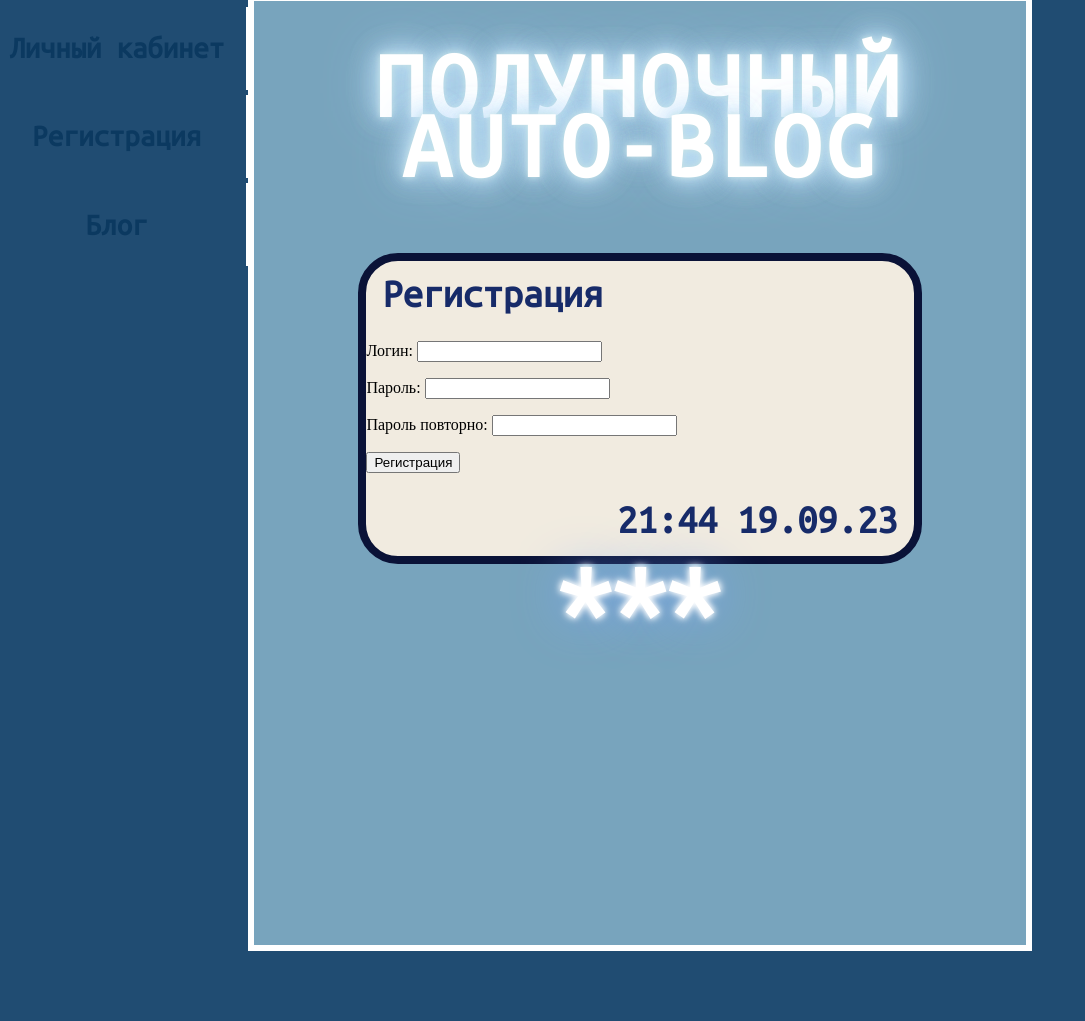
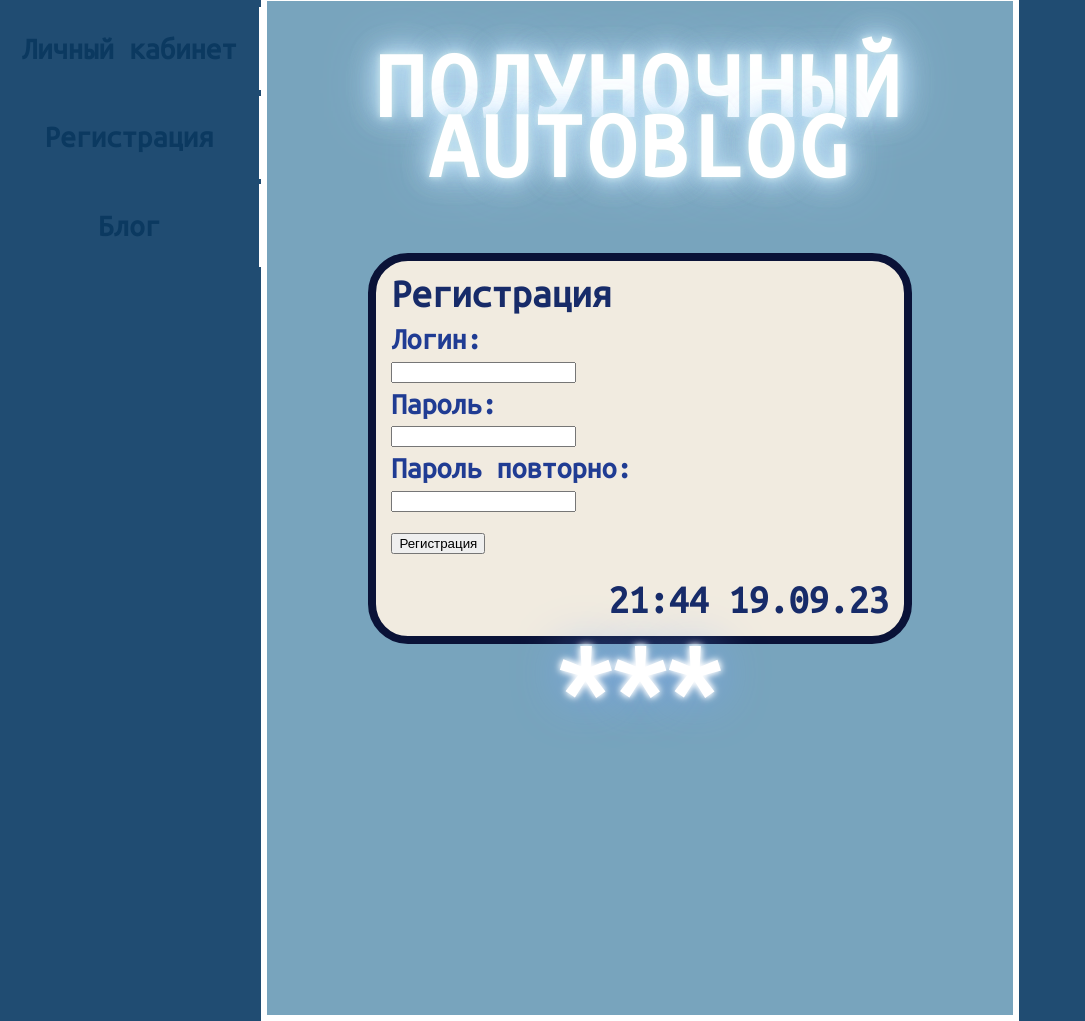
Before and after one commit to NiksyRedSun/AutoBlog, a Flask app: page /registration in a window 1280 px wide. Shown: that part, without its empty margins (0-1085 px from the left). Before the commit the page ends 951 px from the top of that part, so only its background shows below. Run offline with Flask 3, Linux system fonts and the light colour scheme; the page is wider than the window, and the part outside it is not shown; some web fonts are replaced.

Commit message:
Better authorization/registration

```diff
--- a/app.py
+++ b/app.py
@@ -95,11 +95,11 @@ def registration():
         res = dbase.addUser(form.name.data, hash)
         if res:
             flash("Вы успешно зарегистрированы", "success")
-            return redirect(url_for('index'))
+            return redirect(url_for('profile'))
         else:
             flash("Ошибка при добавлении в БД", "error")
 
-    return render_template("registration.html", menu=menu, form=form)
+    return render_template("registration.html", menu=menu, form=form, title="Регистрация")
 
 
 
--- a/requirements.txt
+++ b/requirements.txt
@@ -1,10 +1,14 @@
 blinker==1.6.2
 click==8.1.7
 colorama==0.4.6
+dnspython==2.4.2
+email-validator==2.0.0.post2
 Flask==2.3.3
+Flask-Login==0.6.2
+Flask-WTF==1.1.1
+idna==3.4
 itsdangerous==2.1.2
 Jinja2==3.1.2
 MarkupSafe==2.1.3
 Werkzeug==2.3.7
-
 WTForms==3.0.1
--- a/static/css/styles.css
+++ b/static/css/styles.css
@@ -1,7 +1,7 @@
 body {
     background-color: #204c72;
-    margin-left: -1%;
-    margin-right: -1%;
+    /*margin-left: -1%;*/
+    /*margin-right: -1%;*/
 }
 
 
@@ -66,9 +66,36 @@ div.post + div.sign-wrap-3 {
 }
 
 
+p.linename {
+    font-size: 30px;
+    font-weight: bold;
+    /*padding: 0% 3% 3% 3%;*/
+    color: #203c93;
+    font-family: 'Ubuntu Mono', monospace;
+    margin-block-end: 0px;
+    margin-block-start: 0px;
+    padding-bottom: 3%;
+}
 
 
+p.line {
+    margin-block-end: 0px;
+    margin-block-start: 0px;
+    padding-bottom: 2%;
+    /*color: #203c93;*/
+    /*font-family: 'Ubuntu Mono', monospace;*/
+    /*font-size: 30px;*/
+    /*font-weight: bold;*/
+    /*не работает*/
 
+}
+
+
+form {
+    margin-left: 3%;
+    width: 50%;
+    /*display: flex;*/
+}
 
 
 main {
@@ -82,10 +109,11 @@ main {
 
 nav {
     /*margin: 0% 0% 0% 0%;*/
-    width: 20.7%;
+    width: 20.8%;
     float: left;
     position: fixed;
     margin-top: 0.5%;
+    margin-left: -0.7%;
     /*padding-left: -5%;*/
     /*margin-right: 2%;*/
 
--- a/templates/base.html
+++ b/templates/base.html
@@ -29,6 +29,9 @@
         </nav>
     {% endblock mainmenu %}
 <main>
+    <div class="sign-wrap-1">
+        <span class="sign_word">ПОЛУНОЧНЫЙ AUTOBLOG</span>
+    </div>
 
     {% endblock %}
 </main>
--- a/templates/cabin.html
+++ b/templates/cabin.html
@@ -3,9 +3,6 @@
 
 {% block content %}
 {{ super() }}
-    <div class="sign-wrap-1">
-        <span class="sign_word">ПОЛУНОЧНЫЙ AUTO-BLOG</span>
-    </div>
     <div class="post">
         <div class="nickname">Никси</div>
         <div class="text">Здесь будет личный кабинет</div>
--- a/templates/index.html
+++ b/templates/index.html
@@ -3,9 +3,6 @@
 
 {% block content %}
 {{ super() }}
-    <div class="sign-wrap-1">
-        <span class="sign_word">ПОЛУНОЧНЫЙ AUTO-BLOG</span>
-    </div>
     <div class="post">
         <div class="nickname">Никси</div>
         <div class="text">Дамы и господа, мы рады приветствовать вас в нашем полуночном автоблоге, если вам есть чем поделиться, то оставляйте свои посты прямо здесь. Данный сайт находится в разработке.</div>
--- a/templates/profile.html
+++ b/templates/profile.html
@@ -3,9 +3,6 @@
 
 {% block content %}
 {{ super() }}
-    <div class="sign-wrap-1">
-        <span class="sign_word">ПОЛУНОЧНЫЙ AUTO-BLOG</span>
-    </div>
     <div class="post">
         <div class="nickname">Личный кабинет</div>
         {% for cat, msg in get_flashed_messages(True) %}
--- a/templates/registration.html
+++ b/templates/registration.html
@@ -3,9 +3,7 @@
 
 {% block content %}
 {{ super() }}
-    <div class="sign-wrap-1">
-        <span class="sign_word">ПОЛУНОЧНЫЙ AUTO-BLOG</span>
-    </div>
+
     <div class="post">
         <div class="nickname">Регистрация</div>
         {% for cat, msg in get_flashed_messages(True) %}
@@ -14,7 +12,7 @@
             <form action="/registration" method="post">
             {{ form.hidden_tag() }}
             {% for field in form if field.name not in ['csrf_token', 'submit'] %}
-                <p>{{ field.label() }}
+                <p class="linename">{{ field.label() }}</p>
                 {% if field.errors %}
                     {{ field(class="invalid")}}
                 <span class="invalid-feedback">
@@ -23,10 +21,10 @@
                     {% endfor %}
                 </span>
                 {% else %}
-                    {{ field() }}
+                <p class="line">{{ field() }}</p>
                 {% endif %}
             {% endfor %}
-            <p>{{ form.submit() }}
+            <p >{{ form.submit() }}</p>
             </form>
         <div class="dateandtime">21:44 19.09.23</div>
     </div>
```
Also changed, not shown: templates/login.html (+8 -7 lines), 1 other file.
